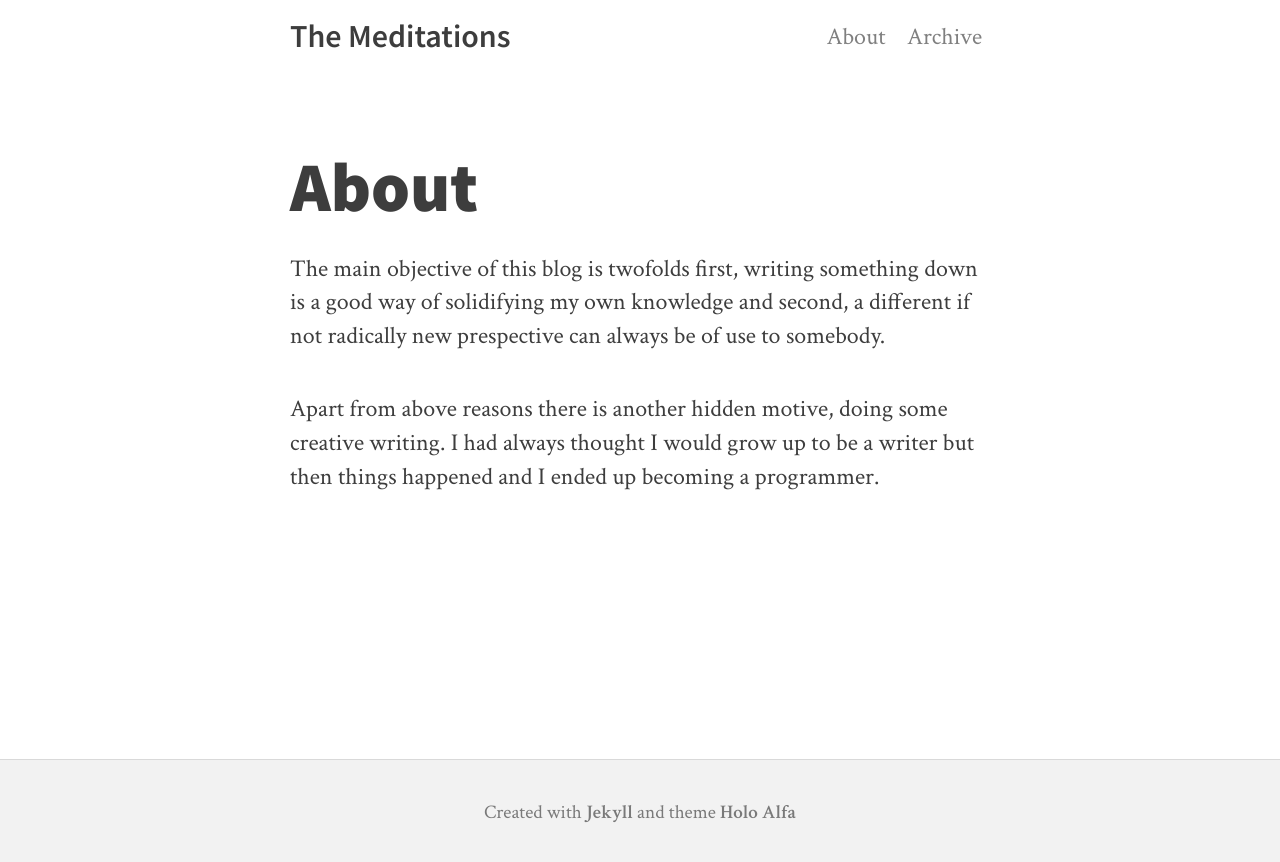
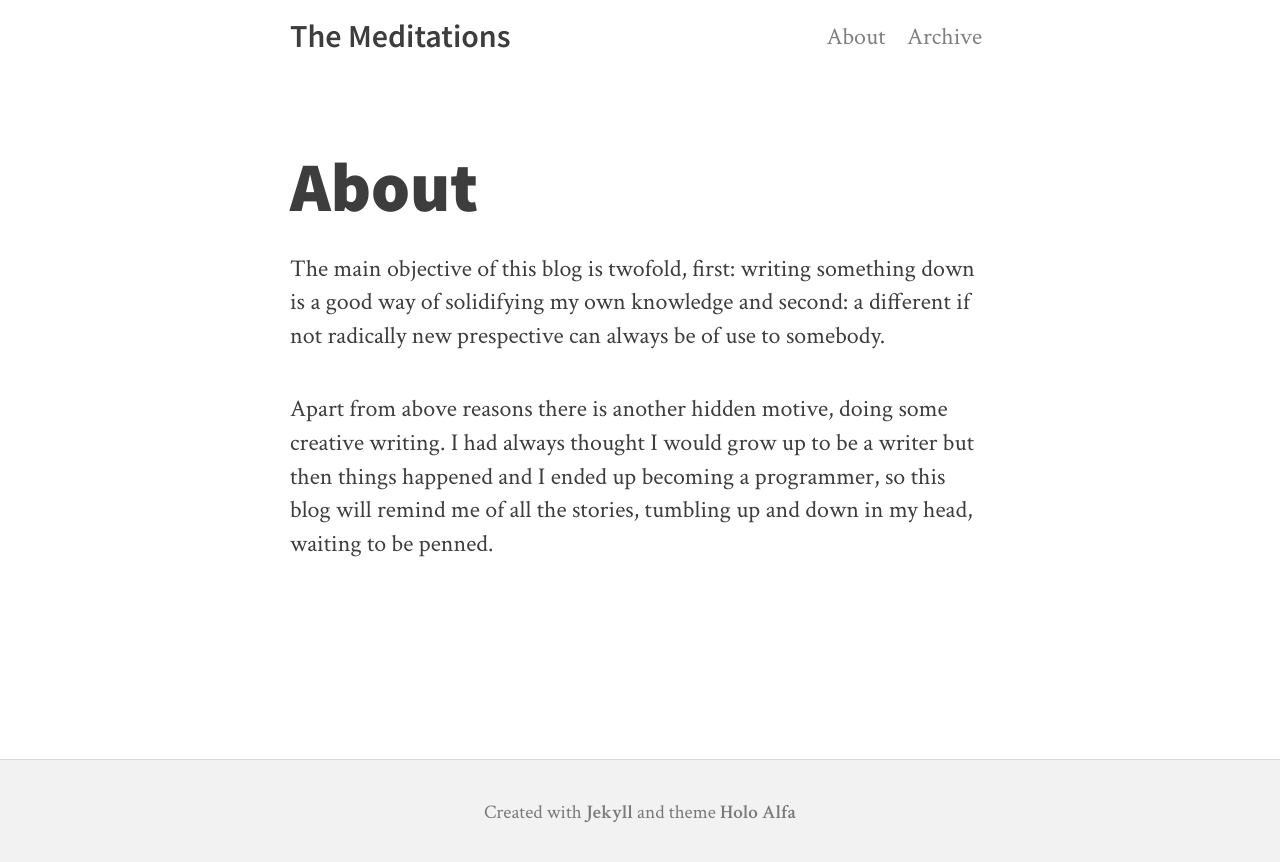
Before and after one commit to ajtejankar/chigur.github.io, a Jekyll site: the page built from about.md, in a window 1280 px wide. Shown: the top 862 px of the page. Built offline with Jekyll 4.4.1, drawn with Linux system fonts in a browser that asks for light colours; nearby versions of some CDN libraries.

Commit message:
Fix spelling mistakes and final paragraph

```diff
--- a/about.md
+++ b/about.md
@@ -1,8 +1,10 @@
 ---
 layout: page
 title: About
+published: true
 ---
 
-The main objective of this blog is twofolds first, writing something down is a good way of solidifying my own knowledge and second, a different if not radically new prespective can always be of use to somebody.
 
-Apart from above reasons there is another hidden motive, doing some creative writing. I had always thought I would grow up to be a writer but then things happened and I ended up becoming a programmer.
+The main objective of this blog is twofold, first: writing something down is a good way of solidifying my own knowledge and second: a different if not radically new prespective can always be of use to somebody.
+
+Apart from above reasons there is another hidden motive, doing some creative writing. I had always thought I would grow up to be a writer but then things happened and I ended up becoming a programmer, so this blog will remind me of all the stories, tumbling up and down in my head, waiting to be penned.
```
